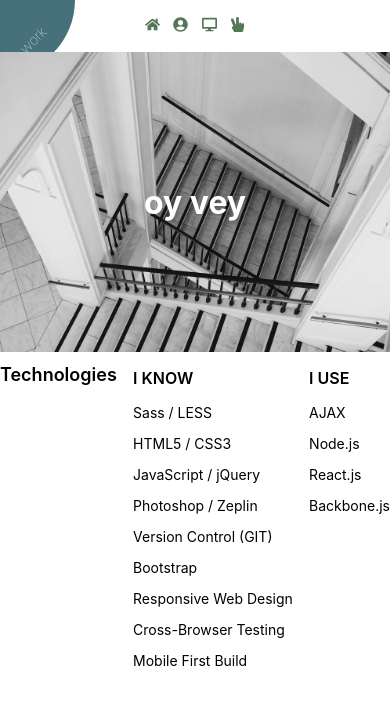
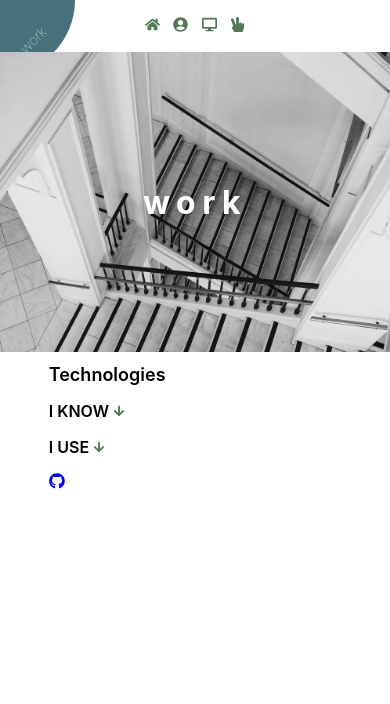
Before and after one commit to anniebae/homepage, a React (Create React App) app: page /work in a window 390 px wide. Shown: the top 704 px of the page. Built offline with nearby package versions, Linux system fonts and the light colour scheme.

Commit message:
contact settings and work on mobile

```diff
--- a/src/components/Contact/index.js
+++ b/src/components/Contact/index.js
@@ -1,5 +1,6 @@
 import React, { Component } from 'react';
 import styled from 'styled-components';
+import { FaEnvelope, FaLinkedinIn, FaInstagram, FaTwitter } from 'react-icons/fa';
 import { Container } from '../Home'
 import { BannerText } from '../Work'
 import PageTitle from '../PageTitle'
@@ -18,6 +19,18 @@ const Banner = styled.div`
   }
 `
 
+const ContactBody = styled.ul`
+  list-style-type: none;
+  font-size: 14px;
+  padding: 0;
+  max-width: 100px;
+  margin: auto;
+`
+
+const ContactItem = styled.li`
+  margin: .5em 0;
+`
+
 class Contact extends Component {
   render() {
     return (
@@ -26,6 +39,22 @@ class Contact extends Component {
         <Banner>
           <BannerText>contact</BannerText>
         </Banner>
+
+        <ContactBody>
+          <a href="mailto:bae.annie@gmail.com?subject=Hi Annie!&body=Sent from anniebae.com">
+            <ContactItem><FaEnvelope size={12} color='#537757' /> email</ContactItem>
+          </a>
+          <a href="https://www.linkedin.com/in/anniebae/" target="_blank">
+            <ContactItem><FaLinkedinIn size={12} color='#537757' /> linkedin</ContactItem>
+          </a>
+          <a href="https://www.instagram.com/anniebae/" target="_blank">
+            <ContactItem><FaInstagram size={12} color='#537757' /> instagram</ContactItem>
+          </a>
+          <a href="https://twitter.com/bae_annie" target="_blank">
+            <ContactItem><FaTwitter size={12} color='#537757' /> twitter</ContactItem>
+          </a>
+
+        </ContactBody>
       </Container>
     )
   }
--- a/src/components/Home/index.js
+++ b/src/components/Home/index.js
@@ -6,8 +6,6 @@ import PageTitle from '../PageTitle'
 
 
 export const Container = styled.div`
-  // max-width: 1024px;
-  // margin: 0 auto;
 `
 
 const Name = styled.h1`
@@ -22,14 +20,11 @@ const LastName = styled.span`
 `
 
 
-
 class Home extends Component {
   render() {
     return(
       <Container>
         <PageTitle title="home" />
-
-
         <Link to="/about">
           <Name>
             <Animated animationIn="fadeInDown" animationOut="fadeOut" isVisible={true}>
--- a/src/components/Work/index.js
+++ b/src/components/Work/index.js
@@ -1,6 +1,7 @@
 import React, { Component } from 'react'
+import { Link } from "react-router-dom";
 import styled from 'styled-components';
-import { FaAsterisk } from 'react-icons/fa';
+import { FaArrowDown, FaGithub } from 'react-icons/fa';
 import { Container } from '../Home'
 import PageTitle from '../PageTitle'
 
@@ -26,16 +27,20 @@ export const BannerText = styled.h1`
   top: 50%;
   left: 50%;
   transform: translate(-50%, -50%);
+  letter-spacing: .2em;
 `
 
 const BodyContainer = styled.div`
   max-width: 1024px;
   margin: 0 auto;
+  width: 75%;
 `
 
 const Row = styled.div`
-  display: flex;
-  justify-content: space-between;
+  @media (min-width: 767px) {
+    display: flex;
+    justify-content: space-between;
+  }
 `
 
 const Column = styled.div`
@@ -49,18 +54,51 @@ const ColH1Title = styled.h1`
 const ColTitle = styled.p`
   font-weight: 600;
   text-transform: uppercase;
+  cursor: pointer;
 `
 const ColItem = styled.p`
   font-size: 14px;
+  display: none;
+
+  &.showItem {
+    display: block;
+  }
+
+  @media (min-width: 767px) {
+    display: block;
+  }
+`
+const GithubDiv = styled.div`
 `
 
 class Work extends Component {
+  constructor(props) {
+    super(props);
+    this.showKnowList = this.showKnowList.bind(this)
+    this.showUseList = this.showUseList.bind(this)
+
+    this.state = {
+      knowList: false,
+      useList: false
+    }
+  }
+  showKnowList() {
+    this.setState({
+      knowList: true
+    });
+  }
+
+  showUseList() {
+    this.setState({
+      useList: true
+    });
+  }
   render() {
     return(
       <Container>
         <PageTitle title="work" />
         <Banner>
-          <BannerText>oy vey</BannerText>
+          <BannerText>work</BannerText>
         </Banner>
 
         <BodyContainer>
@@ -70,27 +108,33 @@ class Work extends Component {
             </Column>
 
             <Column>
-              <ColTitle>I know</ColTitle>
-              <ColItem>Sass / LESS</ColItem>
-              <ColItem>HTML5 / CSS3</ColItem>
-              <ColItem>JavaScript / jQuery</ColItem>
-              <ColItem>Photoshop / Zeplin</ColItem>
-              <ColItem>Version Control (GIT)</ColItem>
-              <ColItem>Bootstrap</ColItem>
-              <ColItem>Responsive Web Design</ColItem>
-              <ColItem>Cross-Browser Testing</ColItem>
-              <ColItem>Mobile First Build</ColItem>
+              <ColTitle onClick={this.showKnowList}>I know <FaArrowDown size={12} color='#537757' /></ColTitle>
+              <ColItem className={this.state.knowList ? 'showItem' : ''}>Sass / LESS</ColItem>
+              <ColItem className={this.state.knowList ? 'showItem' : ''}>HTML5 / CSS3</ColItem>
+              <ColItem className={this.state.knowList ? 'showItem' : ''}>JavaScript / jQuery</ColItem>
+              <ColItem className={this.state.knowList ? 'showItem' : ''}>Photoshop / Zeplin</ColItem>
+              <ColItem className={this.state.knowList ? 'showItem' : ''}>Version Control (GIT)</ColItem>
+              <ColItem className={this.state.knowList ? 'showItem' : ''}>Bootstrap</ColItem>
+              <ColItem className={this.state.knowList ? 'showItem' : ''}>Responsive Web Design</ColItem>
+              <ColItem className={this.state.knowList ? 'showItem' : ''}>Cross-Browser Testing</ColItem>
+              <ColItem className={this.state.knowList ? 'showItem' : ''}>Mobile First Build</ColItem>
             </Column>
 
             <Column>
-              <ColTitle>I use</ColTitle>
-              <ColItem>AJAX</ColItem>
-              <ColItem>Node.js</ColItem>
-              <ColItem>React.js</ColItem>
-              <ColItem>Backbone.js</ColItem>
+              <ColTitle onClick={this.showUseList}>I use <FaArrowDown size={12} color='#537757' /></ColTitle>
+              <ColItem className={this.state.useList ? 'showItem' : ''}>AJAX</ColItem>
+              <ColItem className={this.state.useList ? 'showItem' : ''}>Node.js</ColItem>
+              <ColItem className={this.state.useList ? 'showItem' : ''}>React.js</ColItem>
+              <ColItem className={this.state.useList ? 'showItem' : ''}>Backbone.js</ColItem>
             </Column>
 
           </Row>
+
+          <GithubDiv>
+            <a href="https://github.com/anniebae" target="_blank">
+              <FaGithub />
+            </a>
+          </GithubDiv>
         </BodyContainer>
       </Container>
     )
```
